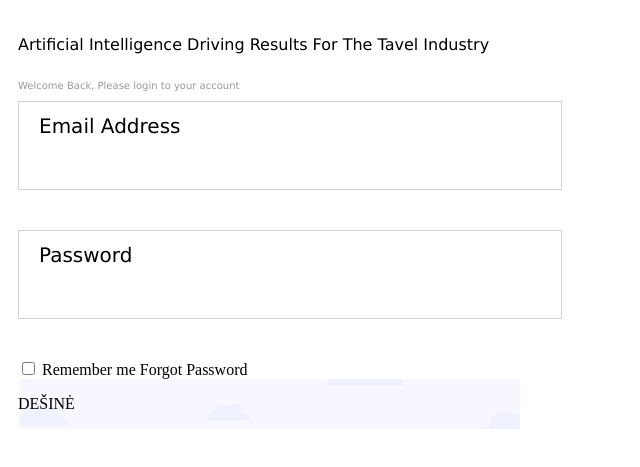
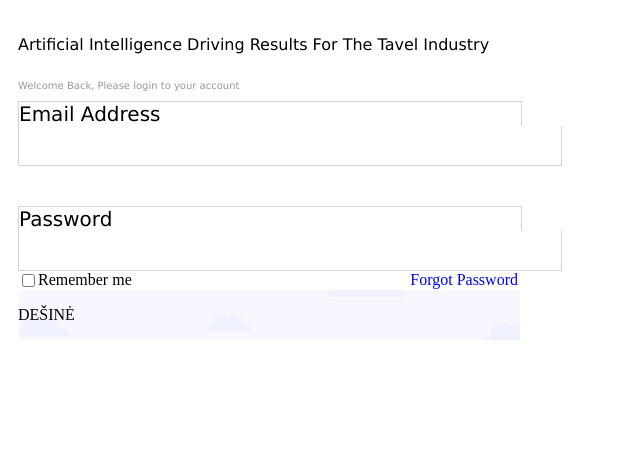
Before and after one commit to Dovaras/front-end-testas, a plain HTML site: page index.html in a window 1280 px wide. Shown: the part 69-536 px from the top of the page, without its empty margins (0-640 px from the left). Drawn offline with Linux system fonts and the light colour scheme.

Commit message:
Formos elementai

```diff
--- a/CSS/form.css
+++ b/CSS/form.css
@@ -11,17 +11,17 @@
     width: 100%;
 }
 
+.form-row:hover {
+    border-left: 5px solid #6F81EB;
+}
+
 .form-row > label {
     border: 1px solid lightgray;
     border-bottom: none;
     width: 100%;
-    padding: 12px 20px;
+    /*padding: 12px 20px;*/
     font-size: 20px;
     font-family: 'Lucida Sans', 'Lucida Sans Regular', 'Lucida Grande', 'Lucida Sans Unicode', Geneva, Verdana, sans-serif;
-}
-
-.form-row label:hover {
-    border-left: 5px solid #6F81EB;
 }
 
 .form-row > input {
@@ -32,11 +32,16 @@
     padding: 12px 20px;
 }
 
-.form-row > input:hover {
-    border-left: 5px solid #6F81EB;
+.checkbox {
+    display: flex;
+    flex-direction: row;
+    text-decoration: none;
+    text-align: left;
+    width: 100%;
 }
 
-.checkbox {
+.checkbox > a {
     text-decoration: none;
-    forgot
+    text-align: right;
+    width: 77%;
 }
--- a/index.html
+++ b/index.html
@@ -17,6 +17,8 @@
             <h1 class="main-title">Fcuksense</h1>
             <p class="main-text">Artificial Intelligence Driving Results For The Tavel Industry</p>
             <p class="info-text">Welcome Back, Please login to your account</p>
+
+            <!-- Forma su inputais -->
             <form class="form">
                 <div class="form-row">
                     <label for="email">Email Address</label>
@@ -26,14 +28,20 @@
                     <label for="pass">Password</label>
                     <input id="pass" type="password" required>
                 </div>
-                <div class="checkbox">
-                    <input type="checkbox" id="remember" name="remember" value="Remember">
-                    <label for="remember">Remember me</label>
-                    <label for="forgot">Forgot Password</label>
-                </div>
             </form>
+
+            <!-- Checkbox ir Forgot Password -->
+            <div class="checkbox">
+                <input type="checkbox" id="remember" name="remember" value="Remember">
+                <label for="remember">Remember me</label>
+                <a href="#">Forgot Password</a>
+            </div>
+
+
+
             <div class="right-column">
                 <p>DEŠINĖ</p>
+            </div>
         </div>
     </main>
 </body>
```
